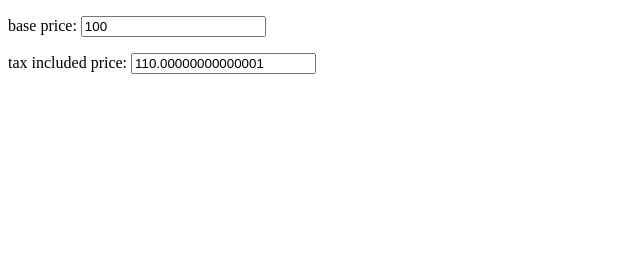
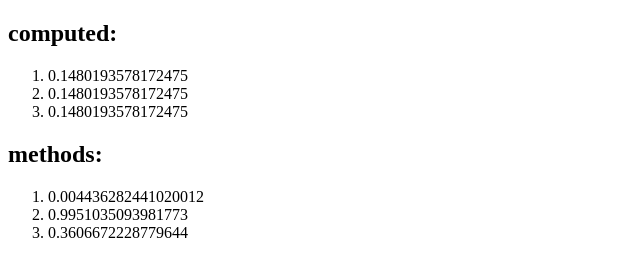
Before and after one commit to mtsuboi/learn-vue, a plain HTML site: page index.html in a window 1280 px wide. Shown: the whole page, without its empty margins (0-640 px from the left). Drawn offline with nearby package versions, Linux system fonts and the light colour scheme.

Commit message:
computedとmethodsのキャッシュ

```diff
--- a/index.html
+++ b/index.html
@@ -9,8 +9,18 @@
 </head>
 <body>
   <div id="app">
-    <p>base price: <input type="text" v-model="basePrice"></p>
-    <p>tax included price: <input type="text" v-model="taxIncludedPrice"></p>
+    <h2>computed:</h2>
+    <ol>
+      <li>{{ computedNumber }}</li>
+      <li>{{ computedNumber }}</li>
+      <li>{{ computedNumber }}</li>
+    </ol>
+    <h2>methods:</h2>
+    <ol>
+      <li>{{ methodsNumber() }}</li>
+      <li>{{ methodsNumber() }}</li>
+      <li>{{ methodsNumber() }}</li>
+    </ol>
   </div>
   <script src="https://unpkg.com/vue@3.1.5"></script>
   <script src="js/main.js"></script>
--- a/js/main.js
+++ b/js/main.js
@@ -3,13 +3,15 @@ const app = Vue.createApp({
     basePrice: 100
   }),
   computed: {
-    taxIncludedPrice: {
-      get: function() {
-        return this.basePrice * 1.1
-      },
-      set: function(value) {
-        this.basePrice = value / 1.1
-      }
+    computedNumber: function() {
+      console.log('computed!')
+      return Math.random()
+    }
+  },
+  methods: {
+    methodsNumber: function() {
+      console.log('methods!')
+      return Math.random()
     }
   }
 })
```
